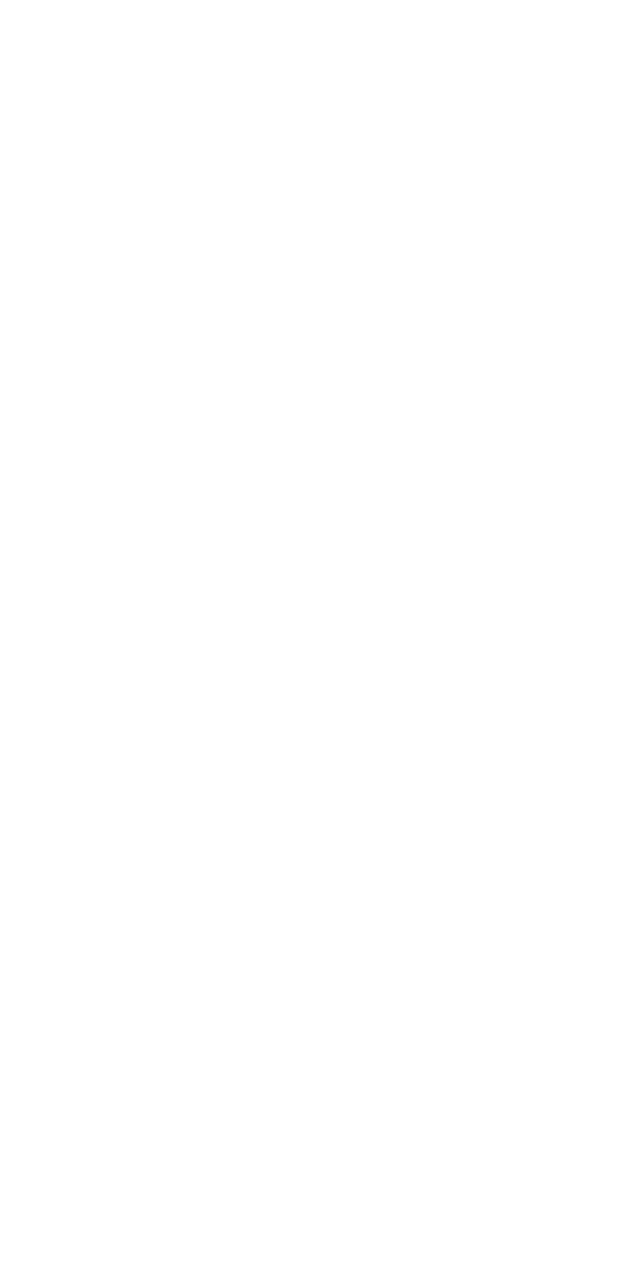
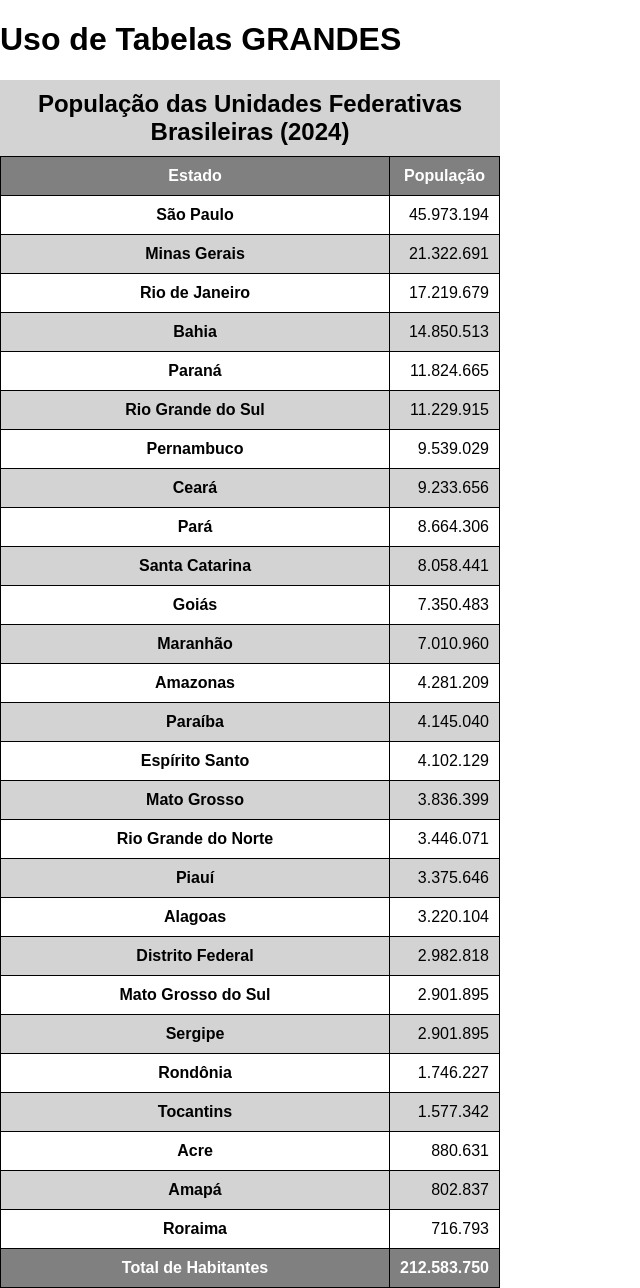
Before and after one commit to thurzyn001/html-css, a plain HTML site: page Exercicios/ex023/tabela002.html in a window 1280 px wide. Shown: the whole page, without its empty margins (0-640 px from the left). Before the commit the page ends 800 px from the top, so only its background shows below. Drawn offline with Linux system fonts and the light colour scheme.

Commit message:
Refactor table exercises and add new styles
Renamed and reorganized CSS files for clarity, added new style2.css and style3.css for different table examples, and updated HTML files to use the correct stylesheets. Added tabela003.html and expanded tabela002.html with a large table of Brazilian states' populations.

```diff
--- /dev/null
+++ b/Exercicios/ex023/style2.css
@@ -0,0 +1,48 @@
+@charset "utf-8";
+
+body {
+    font-family: Arial, Helvetica, sans-serif;
+    background-color: white;
+    margin: 0;
+    padding: 0;
+}
+table {
+    width: 500px;
+    border-collapse: collapse;
+    position: relative;
+}
+
+caption {
+    font-size: 1.5em;
+    font-weight: bold;
+    padding: 10px;
+    background-color: lightgray;
+}
+
+td, th {
+    border: 1px solid black;
+    padding: 10px;
+}
+
+thead, tfoot {
+    background-color: gray;
+    color: white;
+}
+
+thead > tr > th {
+    position: sticky;
+    top: -1px;
+    background-color: gray;
+}
+
+tbody > tr:nth-child(odd) { /* odd ou 2n-1 para ímpar */
+    background-color: white;
+}
+
+tbody > tr:nth-child(even) { /* even ou 2n para par */
+    background-color: lightgray;
+}
+
+td.num {
+    text-align: right;
+}
--- a/Exercicios/ex023/styles.css
+++ /dev/null
@@ -1 +0,0 @@
-@charset "utf-8";
--- a/Exercicios/ex023/tabela002.html
+++ b/Exercicios/ex023/tabela002.html
@@ -3,10 +3,187 @@
 <head>
     <meta charset="UTF-8">
     <meta name="viewport" content="width=device-width, initial-scale=1.0">
-    <title>Document</title>
-    <link rel="stylesheet" href="styles.css">
+    <title>Tabelas</title>
+    <link rel="stylesheet" href="style2.css">
 </head>
 <body>
+    <h1>Uso de Tabelas GRANDES</h1>
+    <!--
+        ANATOMIA PARA TABELAS GRANDES
+        <table>
+            <caption>
+
+            </caption>
+            <thead>
+
+                tr, td, th
+
+            </thead>
+
+            <tbody>
+
+                tr, td, th
+
+            </tbody>
+
+            <tfoot>
+
+                tr, td, th
+
+            </tfoot>
+
+        </table>
+    -->
+
+    <table>
+        <caption>
+            População das Unidades Federativas Brasileiras (2024)
+        </caption>
+        <thead>
+            <tr>
+                <th scope="col">Estado</th>
+                <th scope="col" style="width: 50px;">População</th>
+            </tr>
+        </thead>
+
+        <tbody>
+            <tr>
+                <th>São Paulo</th>
+                <td class="num">45.973.194</td>
+            </tr>
+
+            <tr>
+                <th>Minas Gerais</th>
+                <td class="num">21.322.691</td>
+            </tr>
+
+            <tr>
+                <th>Rio de Janeiro</th>
+                <td class="num">17.219.679</td>
+            </tr>
+            <tr>
+                <th>Bahia</th>
+                <td class="num">14.850.513</td>
+            </tr>
+
+            <tr>
+                <th>Paraná</th>
+                <td class="num">11.824.665</td>
+            </tr>
+
+            <tr>
+                <th>Rio Grande do Sul</th>
+                <td class="num">11.229.915</td>
+            </tr>
+            <tr>
+                <th>Pernambuco</th>
+                <td class="num">9.539.029</td>
+            </tr>
+
+            <tr>
+                <th>Ceará</th>
+                <td class="num">9.233.656</td>
+            </tr>
+
+            <tr>
+                <th>Pará</th>
+                <td class="num">8.664.306</td>
+            </tr>
+
+            <tr>
+                <th>Santa Catarina</th>
+                <td class="num">8.058.441</td>
+            </tr>
+
+            <tr>
+                <th>Goiás</th>
+                <td class="num">7.350.483</td>
+            </tr>
+
+            <tr>
+                <th>Maranhão</th>
+                <td class="num">7.010.960</td>
+            </tr>
+            <tr>
+                <th>Amazonas</th>
+                <td class="num">4.281.209</td>
+            </tr>
+
+            <tr>
+                <th>Paraíba</th>
+                <td class="num">4.145.040</td>
+            </tr>
+
+            <tr>
+                <th>Espírito Santo</th>
+                <td class="num">4.102.129</td>
+            </tr>
+            <tr>
+                <th>Mato Grosso</th>
+                <td class="num">3.836.399</td>
+            </tr>
+
+            <tr>
+                <th>Rio Grande do Norte</th>
+                <td class="num">3.446.071</td>
+            </tr>
+
+            <tr>
+                <th>Piauí</th>
+                <td class="num">3.375.646</td>
+            </tr>
+
+            <tr>
+                <th>Alagoas</th>
+                <td class="num">3.220.104</td>
+            </tr>
+
+            <tr>
+                <th>Distrito Federal</th>
+                <td class="num">2.982.818</td>
+            </tr>
+
+            <tr>
+                <th>Mato Grosso do Sul</th>
+                <td class="num">2.901.895</td>
+            </tr>
+            <tr>
+                <th>Sergipe</th>
+                <td class="num">2.901.895</td>
+            </tr>
+
+            <tr>
+                <th>Rondônia</th>
+                <td class="num">1.746.227</td>
+            </tr>
+
+            <tr>
+                <th>Tocantins</th>
+                <td class="num">1.577.342</td>
+            </tr>
+            <tr>
+                <th>Acre</th>
+                <td class="num">880.631</td>
+            </tr>
+
+            <tr>
+                <th>Amapá</th>
+                <td class="num">802.837</td>
+            </tr>
+            <tr>
+                <th>Roraima</th>
+                <td class="num">716.793</td>
+            </tr>
+
+        </tbody>
+
+        <tfoot>
+            <tr>
+                <th scope="row">Total de Habitantes</td>
+                <td class="num"><strong>212.583.750</strong></td>
+            </tr>
+        </tfoot>
+    </table>
 
 </body>
 </html>
```
Also changed, not shown: Exercicios/ex023/tabela001.html (+1 -1 lines), Exercicios/ex023/tabela003.html (added, +13 -0 lines), Exercicios/ex023/style1.css (renamed from Exercicios/ex023/style.css), Exercicios/ex023/style3.css (added).
